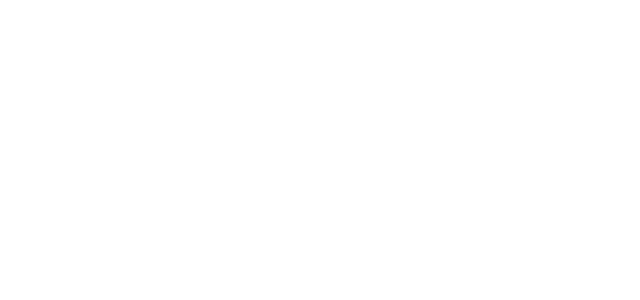
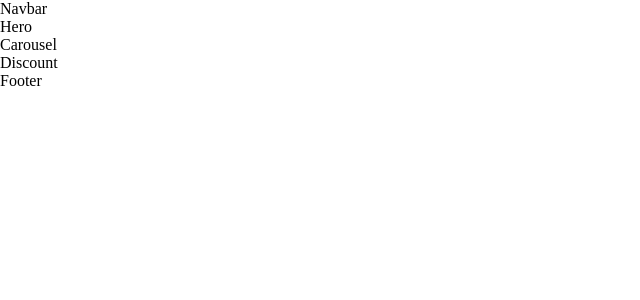
Before and after one commit to Ayush3323/printing-website, a React (Vite) app: page / in a window 1280 px wide. Shown: the top 300 px of the page, without its empty margins (0-640 px from the left). Built offline with nearby package versions, Linux system fonts and the light colour scheme.

Commit message:
feat: Create initial frontend application structure with Navbar, Homepage, Footer, and core components.

```diff
--- a/src/App.css
+++ b/src/App.css
@@ -1,5 +1,6 @@
 #root {
   max-width: 1280px;
+  margin: 0 auto;
 }
 
 * {
--- a/src/App.jsx
+++ b/src/App.jsx
@@ -1,12 +1,18 @@
 import { useState } from 'react'
+import React from 'react'
 import './App.css'
+import Navbar from './Component/Navbar/Navbar'
+import Homepage from './Component/Homepage/Homepage'
+import Footer from './Component/Footer/Footer'
 
 function App() {
 
   return (
     <>
-      <div>
-
+      <div className='app'>
+        <Navbar />
+        <Homepage />
+        <Footer />
       </div>
     </>
   )
--- a/src/Component/Footer/Footer.jsx
+++ b/src/Component/Footer/Footer.jsx
@@ -0,0 +1,12 @@
+import React from 'react'
+import './Footer.css'
+
+const Footer = () => {
+    return (
+        <div className='footer'>
+            Footer
+        </div>
+    )
+}
+
+export default Footer
--- a/src/Component/Homepage/Carousel/Carousel.jsx
+++ b/src/Component/Homepage/Carousel/Carousel.jsx
@@ -0,0 +1,12 @@
+import React from 'react'
+import './Carousel.css'
+
+const Carousel = () => {
+    return (
+        <div className='carousel'>
+            Carousel
+        </div>
+    )
+}
+
+export default Carousel
--- a/src/Component/Homepage/Discount/Discount.jsx
+++ b/src/Component/Homepage/Discount/Discount.jsx
@@ -0,0 +1,12 @@
+import React from 'react'
+import './Discount.css'
+
+const Discount = () => {
+    return (
+        <div className='discount'>
+            Discount
+        </div>
+    )
+}
+
+export default Discount
--- a/src/Component/Homepage/Hero/Hero.jsx
+++ b/src/Component/Homepage/Hero/Hero.jsx
@@ -0,0 +1,12 @@
+import React from 'react'
+import './Hero.css'
+
+const Hero = () => {
+    return (
+        <div className='hero'>
+            Hero
+        </div>
+    )
+}
+
+export default Hero
--- /dev/null
+++ b/src/Component/Homepage/Homepage.jsx
@@ -0,0 +1,17 @@
+import React from 'react';
+import './Homepage.css';
+import Hero from './Hero/Hero';
+import Discount from './Discount/Discount';
+import Carousel from './Carousel/Carousel';
+
+function Homepage() {
+    return (
+        <div>
+            <Hero />
+            <Carousel />
+            <Discount />
+        </div>
+    )
+}
+
+export default Homepage;
--- a/src/Component/Navbar/Navbar.jsx
+++ b/src/Component/Navbar/Navbar.jsx
@@ -0,0 +1,12 @@
+import React from 'react'
+import './Navbar.css'
+
+const Navbar = () => {
+    return (
+        <div className='navbar'>
+            Navbar
+        </div>
+    )
+}
+
+export default Navbar
```
Also changed, not shown: src/Component/Homepage/Home.jsx (deleted, +0 -13 lines), src/Component/Homepage/Home.css (deleted), src/Component/Homepage/Homepage.css (added).
